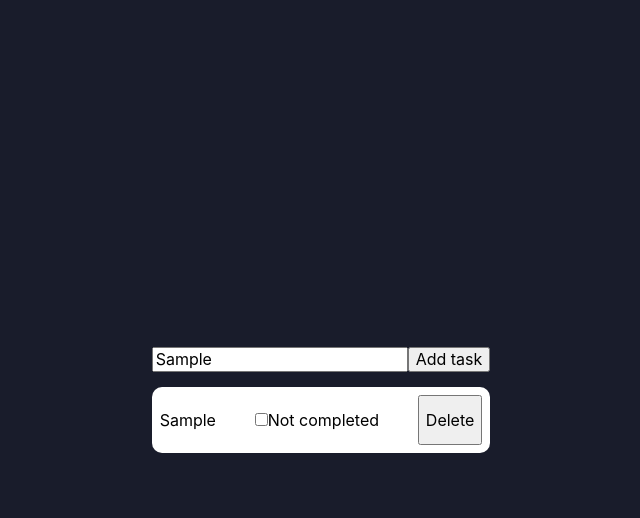
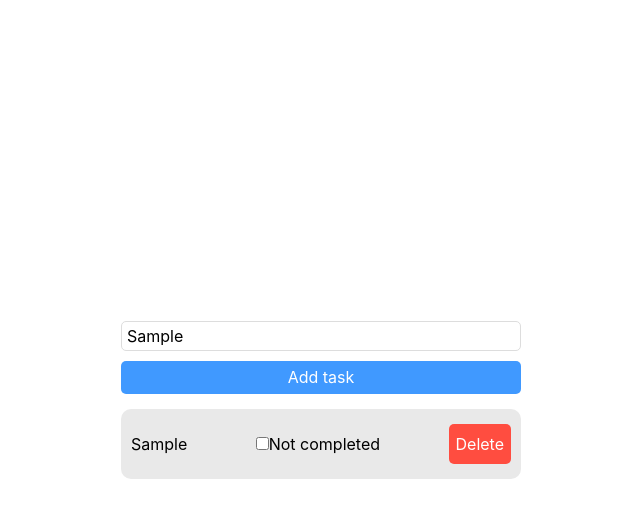
Before and after one commit to Malberee/todo-typescript, a React (Vite) app: page / in a window 1280 px wide. Both pictures are taken after typing "Sample" into the empty fields and a click on the button "Add task". Shown: the top 518 px of the page, without its empty margins (319-959 px from the left). Built offline with nearby package versions, Linux system fonts and the light colour scheme.

Commit message:
add some styles

```diff
--- a/src/components/App.scss
+++ b/src/components/App.scss
@@ -4,7 +4,6 @@ body {
   height: 100vh;
 
   font-family: Inter, system-ui, Avenir, Helvetica, Arial, sans-serif;
-  background-color: #191c2b;
 
   display: flex;
   justify-content: center;
--- a/src/components/Form/Form.styled.tsx
+++ b/src/components/Form/Form.styled.tsx
@@ -1,9 +1,38 @@
-import styled from 'styled-components';
+import styled from 'styled-components'
 
 export const FormWrapper = styled.form`
-    margin-bottom: 15px;
-`;
+  width: 400px;
+  margin-bottom: 15px;
+`
 
-export const Input = styled.input``
+export const Input = styled.input`
+  width: 100%;
+  border-radius: 5px;
+  padding: 5px;
+  margin-bottom: 10px;
 
-export const AddTaskBtn = styled.button``
+  border: 1px solid #dddddd;
+
+  &:focus {
+    outline: transparent;
+    border-color: #4099ff;
+  }
+`
+
+export const AddTaskBtn = styled.button`
+  width: 100%;
+  padding: 5px;
+  border-radius: 5px;
+
+  border-color: transparent;
+  color: #ffffff;
+  background-color: #4099ff;
+
+  cursor: pointer;
+
+  transition: background-color 100ms linear;
+
+  &:hover {
+    background-color: #2581eb;
+  }
+`
--- a/src/components/TaskItem/TaskItem.styled.tsx
+++ b/src/components/TaskItem/TaskItem.styled.tsx
@@ -1,16 +1,33 @@
 import styled from 'styled-components'
 
 export const TaskItemWrapper = styled.div`
-  padding: 8px;
+  padding: 10px;
   border-radius: 10px;
 
   display: flex;
+  align-items: center;
   justify-content: space-between;
 
-  background-color: #fff;
+  background-color: #e9e9e9;
 `
 
-export const DeleteBtn = styled.button``
+export const DeleteBtn = styled.button`
+  height: 40px;
+  padding: 5px;
+  border-radius: 5px;
+
+  border-color: transparent;
+  color: #ffffff;
+  background-color: #ff4d40;
+
+  cursor: pointer;
+
+  transition: background-color 100ms linear;
+
+  &:hover {
+    background-color: #e03c30
+  }
+`
 
 export const CompletedState = styled.div`
   display: flex;
--- a/src/components/TaskItem/TaskItem.tsx
+++ b/src/components/TaskItem/TaskItem.tsx
@@ -17,7 +17,7 @@ const TaskItem = ({ task, deleteTask, toggleCompleted }: TaskItemProps) => {
           <input
             type="checkbox"
             checked={task.completed}
-            onClick={() => toggleCompleted(task.id)}
+            onChange={() => toggleCompleted(task.id)}
           />
           {task.completed ? 'Completed' : 'Not completed'}
         </label>
```
